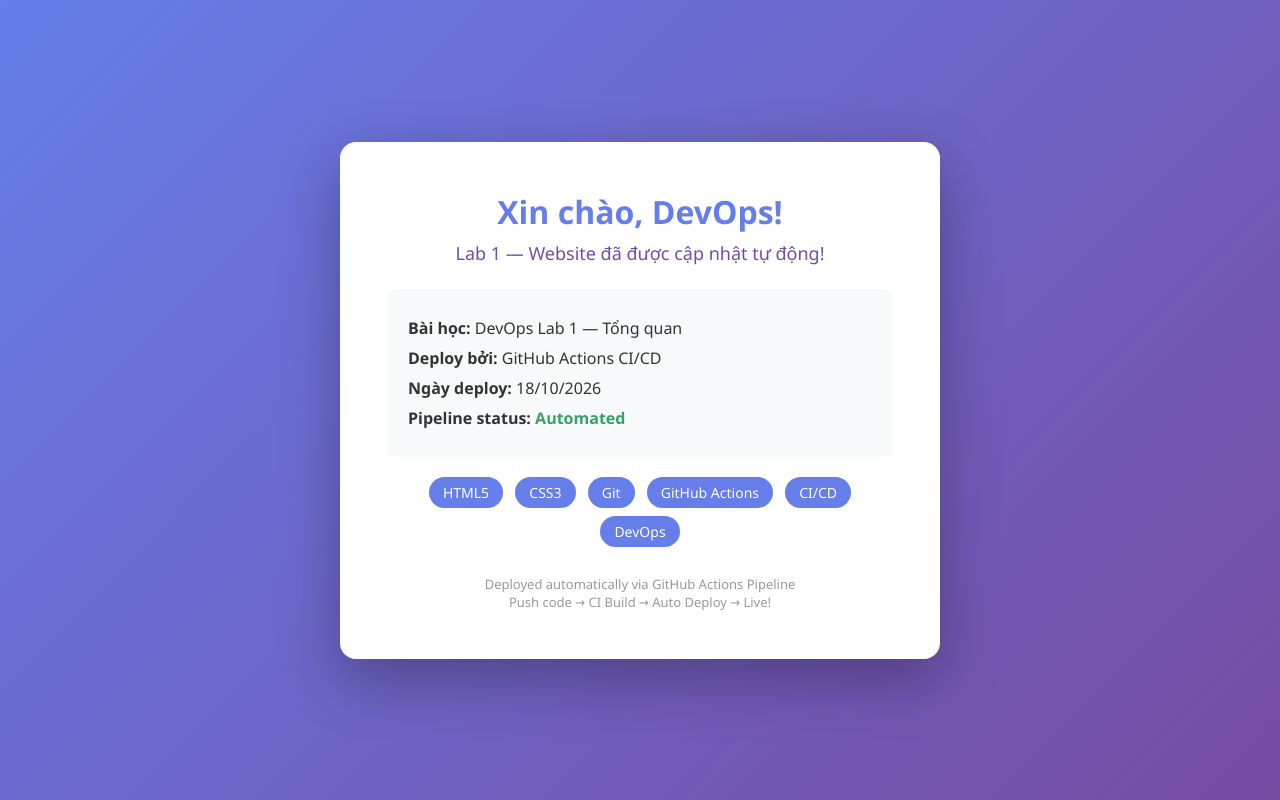
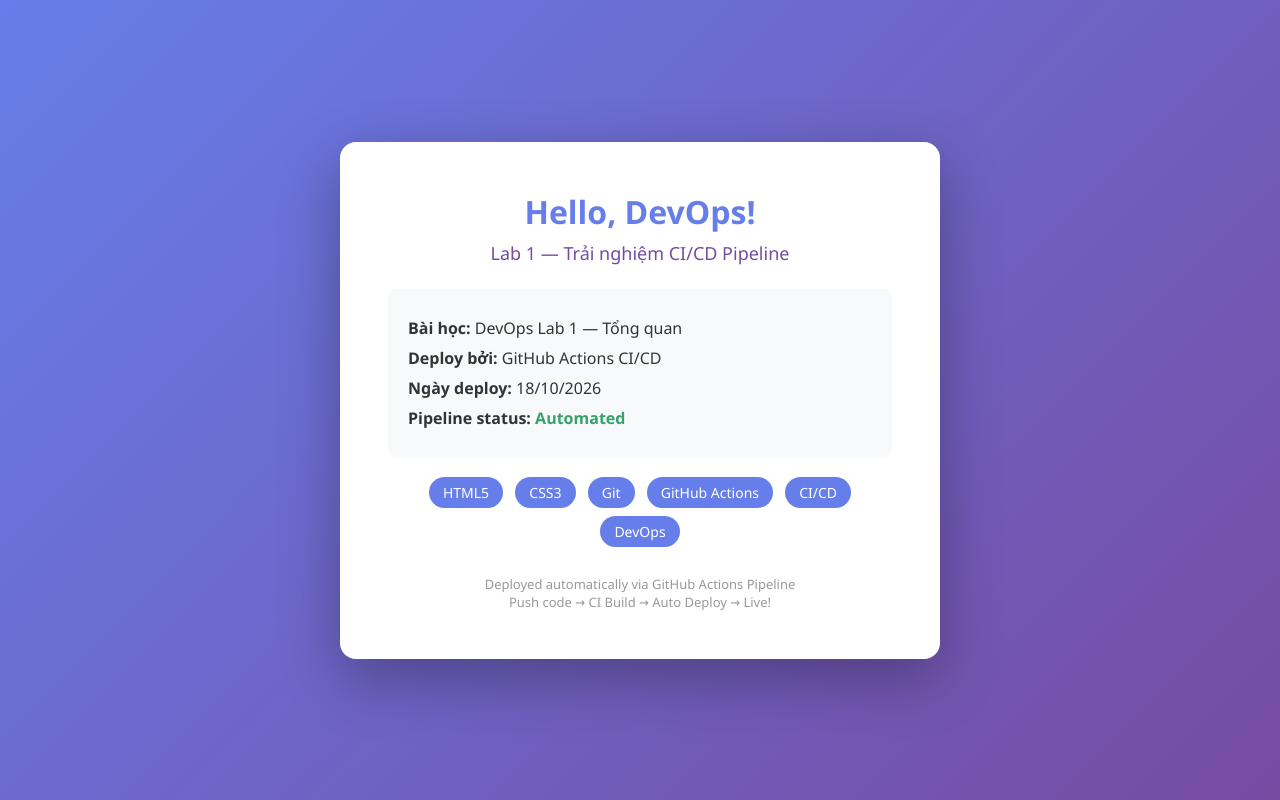
Before and after one commit to dtc235180166-mel/devops-lab1-portfolio, a plain HTML site: page index.html in a window 1280 px wide. Drawn offline with Linux system fonts and the light colour scheme.

Commit message:
Push file index

```diff
--- a/index.html
+++ b/index.html
@@ -3,7 +3,7 @@
 <head>
     <meta charset="UTF-8">
     <meta name="viewport" content="width=device-width, initial-scale=1.0">
-    <title>Thuc  hanh bai 1</title>
+    <title>devops-lab1-portfolio</title>
     <style>
         * { margin: 0; padding: 0; box-sizing: border-box; }
         body {
@@ -42,8 +42,8 @@
 </head>
 <body>
     <div class="container">
-        <h1> Xin chào, DevOps!</h1>
-        <h2>Lab 1 — Website đã được cập nhật tự động! </h2>
+        <h1> Hello, DevOps!</h1>
+        <h2>Lab 1 — Trải nghiệm CI/CD Pipeline</h2>
 
         <div class="info">
             <p> <strong>Bài học:</strong> DevOps Lab 1 — Tổng quan</p>
```
